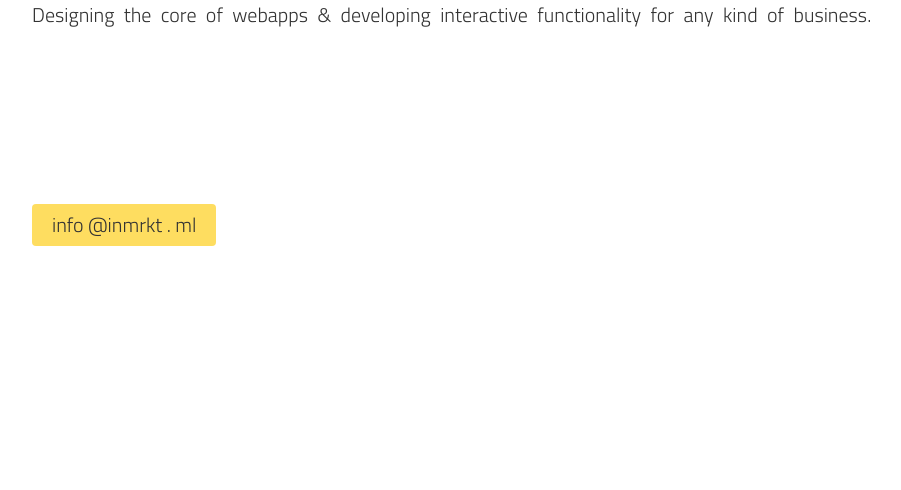
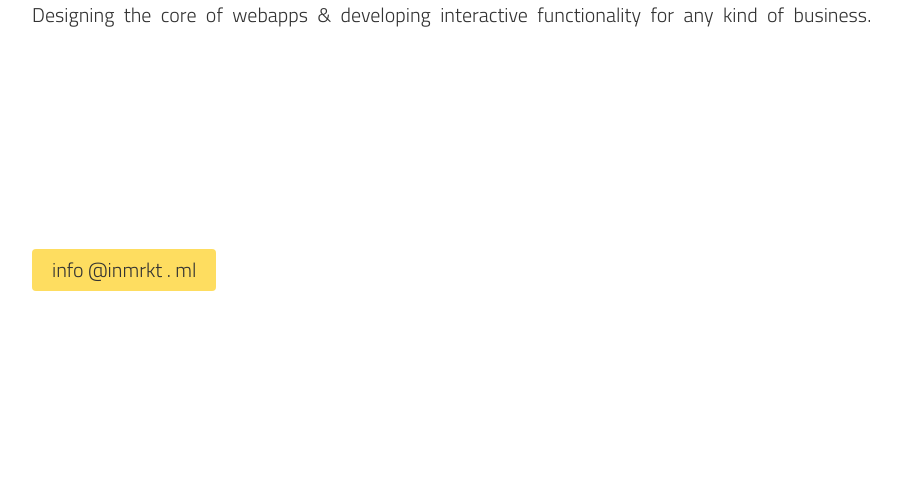
Before and after one commit to buzz8year/inmrktnw, a PHP site: page / in a window 1280 px wide. Shown: the part 192-682 px from the top of the page, without its empty margins (160-1061 px from the left). Run offline with PHP 8.4, Linux system fonts and the light colour scheme.

Commit message:
new rebuild white

```diff
--- a/css/style-white.css
+++ b/css/style-white.css
@@ -84,6 +84,9 @@ and (orientation : portrait) {
     .title {
         margin-top: 5%;
     }
+    .mail {
+        margin-top: 25%;
+    }
     .idea br {
         display: none;
     }
```
